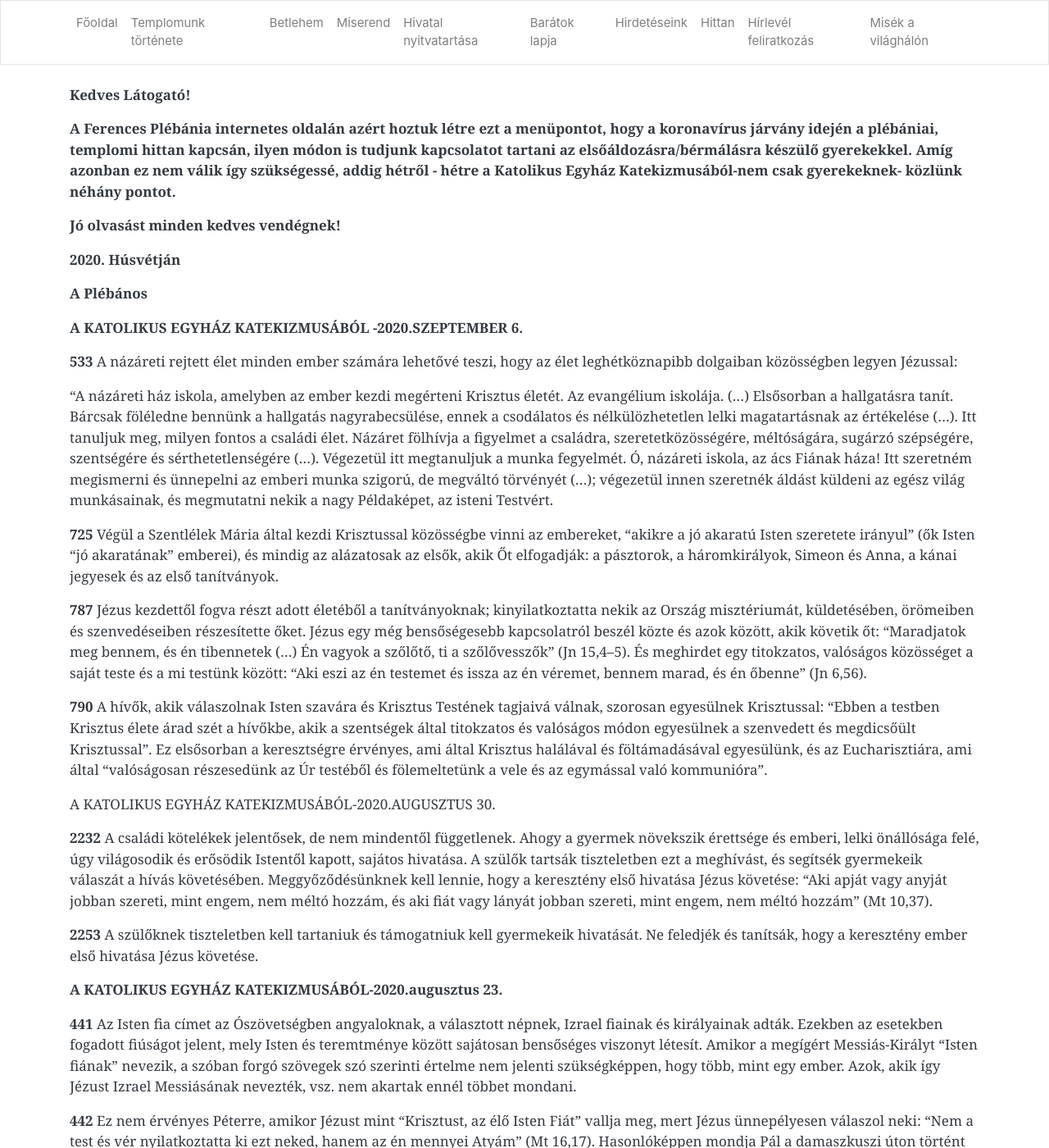
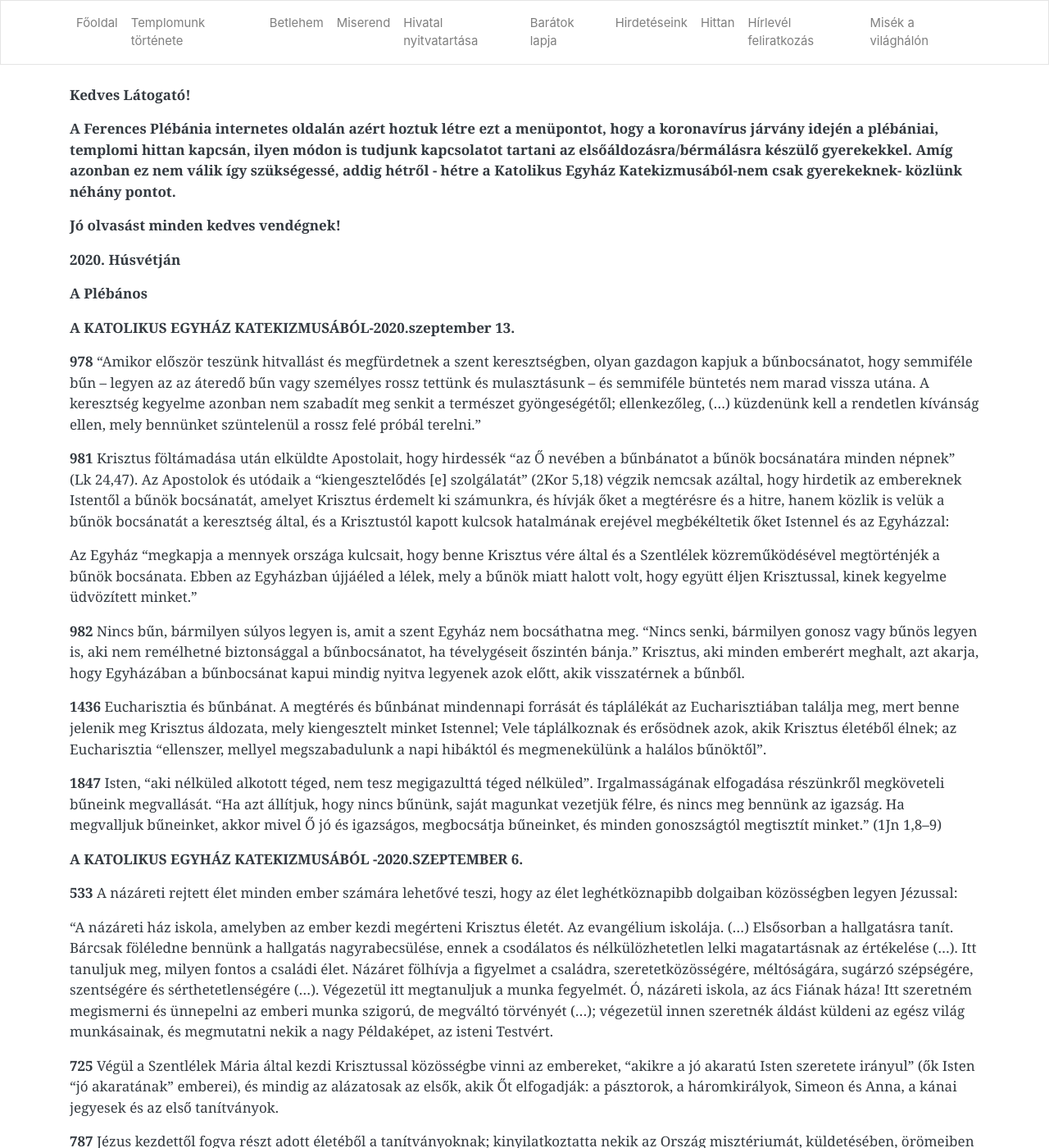
Before and after one commit to pecsi-ferences/pecsi-ferences.github.io, a Jekyll site: the page built from hittan.md, in a window 1280 px wide and 1400 px high. Shown: the whole window at 82% size. Built offline with Jekyll 4.4.1, drawn with Linux system fonts in a browser that asks for light colours; nearby versions of some CDN libraries.

Commit message:
Update from Forestry.io Zoltán Dohány updated hittan.md

```diff
--- a/hittan.md
+++ b/hittan.md
@@ -12,6 +12,20 @@ title: Hittan
 **2020. Húsvétján**
 
 **A Plébános**
+
+**A KATOLIKUS EGYHÁZ KATEKIZMUSÁBÓL-2020.szeptember 13.**
+
+**978** "Amikor először teszünk hitvallást és megfürdetnek a szent keresztségben, olyan gazdagon kapjuk a bűnbocsánatot, hogy semmiféle bűn -- legyen az az áteredő bűn vagy személyes rossz tettünk és mulasztásunk -- és semmiféle büntetés nem marad vissza utána. A keresztség kegyelme azonban nem szabadít meg senkit a természet gyöngeségétől; ellenkezőleg, (...) küzdenünk kell a rendetlen kívánság ellen, mely bennünket szüntelenül a rossz felé próbál terelni."
+
+**981** Krisztus föltámadása után elküldte Apostolait, hogy hirdessék "az Ő nevében a bűnbánatot a bűnök bocsánatára minden népnek" (Lk 24,47). Az Apostolok és utódaik a "kiengesztelődés \[e\] szolgálatát" (2Kor 5,18) végzik nemcsak azáltal, hogy hirdetik az embereknek Istentől a bűnök bocsánatát, amelyet Krisztus érdemelt ki számunkra, és hívják őket a megtérésre és a hitre, hanem közlik is velük a bűnök bocsánatát a keresztség által, és a Krisztustól kapott kulcsok hatalmának erejével megbékéltetik őket Istennel és az Egyházzal:
+
+Az Egyház "megkapja a mennyek országa kulcsait, hogy benne Krisztus vére által és a Szentlélek közreműködésével megtörténjék a bűnök bocsánata. Ebben az Egyházban újjáéled a lélek, mely a bűnök miatt halott volt, hogy együtt éljen Krisztussal, kinek kegyelme üdvözített minket."
+
+**982** Nincs bűn, bármilyen súlyos legyen is, amit a szent Egyház nem bocsáthatna meg. "Nincs senki, bármilyen gonosz vagy bűnös legyen is, aki nem remélhetné biztonsággal a bűnbocsánatot, ha tévelygéseit őszintén bánja." Krisztus, aki minden emberért meghalt, azt akarja, hogy Egyházában a bűnbocsánat kapui mindig nyitva legyenek azok előtt, akik visszatérnek a bűnből.
+
+**1436** Eucharisztia és bűnbánat. A megtérés és bűnbánat mindennapi forrását és táplálékát az Eucharisztiában találja meg, mert benne jelenik meg Krisztus áldozata, mely kiengesztelt minket Istennel; Vele táplálkoznak és erősödnek azok, akik Krisztus életéből élnek; az Eucharisztia "ellenszer, mellyel megszabadulunk a napi hibáktól és megmenekülünk a halálos bűnöktől".
+
+**1847** Isten, "aki nélküled alkotott téged, nem tesz megigazulttá téged nélküled". Irgalmasságának elfogadása részünkről megköveteli bűneink megvallását. "Ha azt állítjuk, hogy nincs bűnünk, saját magunkat vezetjük félre, és nincs meg bennünk az igazság. Ha megvalljuk bűneinket, akkor mivel Ő jó és igazságos, megbocsátja bűneinket, és minden gonoszságtól megtisztít minket." (1Jn 1,8--9)
 
 **A KATOLIKUS EGYHÁZ KATEKIZMUSÁBÓL -2020.SZEPTEMBER 6.**
 
```
